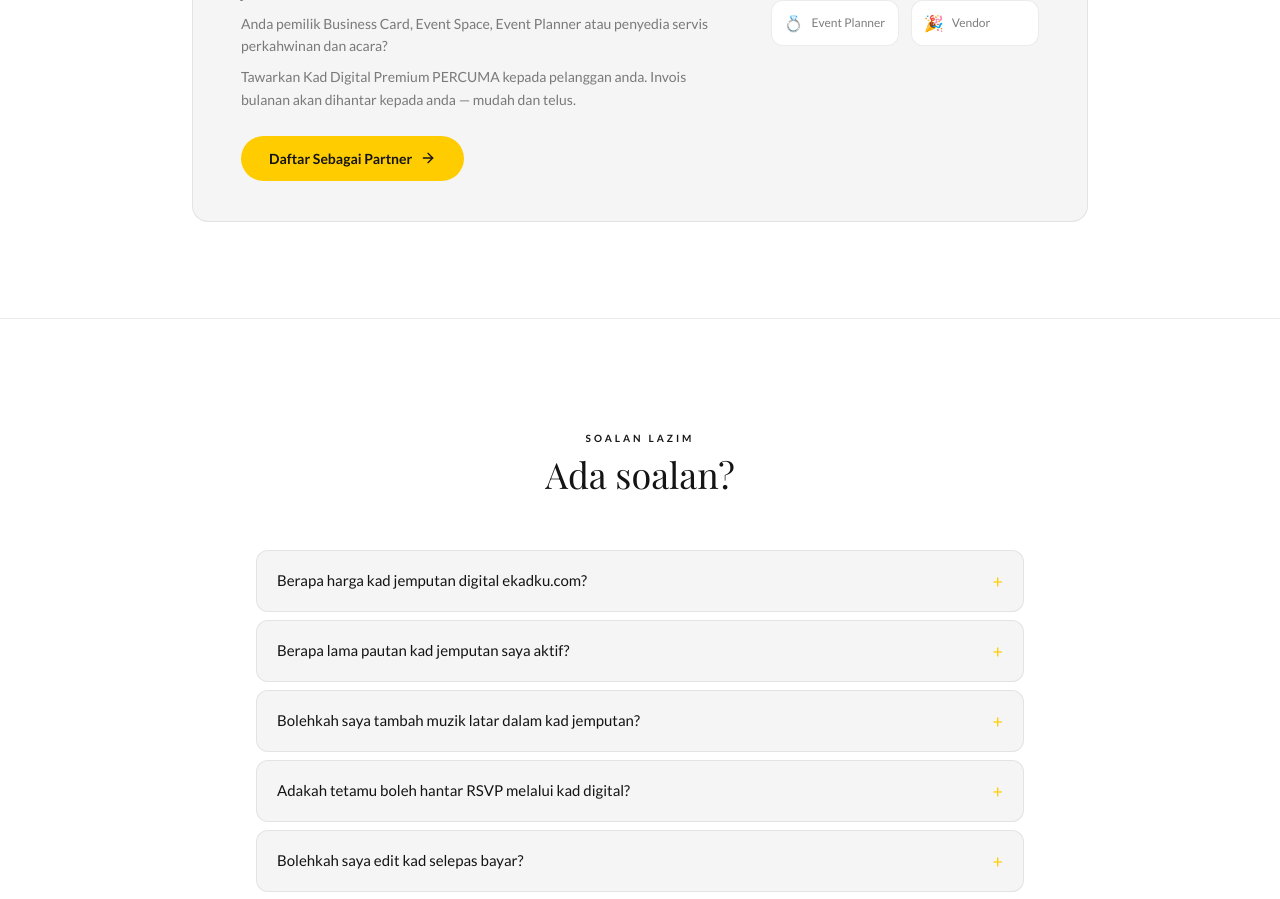
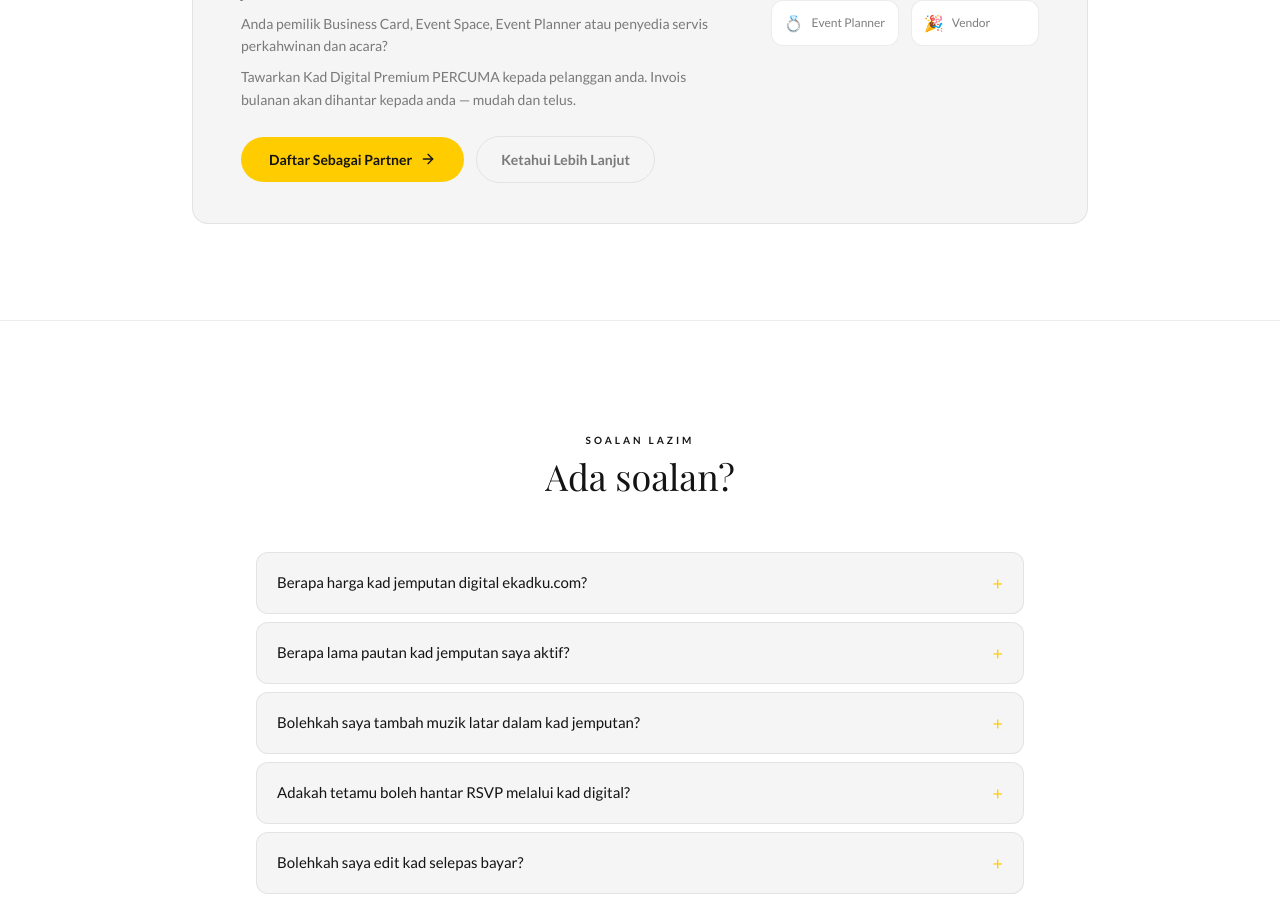
Before and after one commit to rfunnn/ecard, a Next.js app: page / in a window 1280 px wide. Shown: the part 3320-4219 px from the top of the page. Built offline with nearby package versions, Linux system fonts and the light colour scheme; no server answers; the database is empty; a web font is replaced by a local one.

Commit message:
feat: add learn more button in homepage partner section

```diff
--- a/src/app/page.tsx
+++ b/src/app/page.tsx
@@ -357,6 +357,7 @@ export default function HomePage() {
                 <p className="text-[14px] text-[var(--tx-2)] leading-relaxed mb-6">
                   {h.partnerDesc2}
                 </p>
+                <div className="flex items-center gap-3 flex-wrap justify-center lg:justify-start">
                   <Link
                     href="/partner/register"
                     className="inline-flex items-center gap-2 font-bold px-7 py-3 rounded-full transition-all active:scale-95 text-[14px]"
@@ -364,6 +365,13 @@ export default function HomePage() {
                   >
                     {h.partnerCta} <ArrowRight className="w-4 h-4" />
                   </Link>
+                  <Link
+                    href="/partner/panduan"
+                    className="inline-flex items-center gap-2 font-semibold px-6 py-3 rounded-full border border-[var(--bd)] text-[14px] text-[var(--tx-2)] hover:border-[var(--tx-3)] transition-all active:scale-95"
+                  >
+                    {h.partnerLearnMore}
+                  </Link>
+                </div>
               </div>
               <div className="grid grid-cols-2 gap-3 shrink-0 w-full lg:w-auto lg:max-w-xs">
                 {h.partnerTypes.map(({ label, emoji }) => (
--- a/src/lib/i18n.ts
+++ b/src/lib/i18n.ts
@@ -33,6 +33,7 @@ const translations = {
       partnerDesc1: "Anda pemilik Business Card, Event Space, Event Planner atau penyedia servis perkahwinan dan acara?",
       partnerDesc2: "Tawarkan Kad Digital Premium PERCUMA kepada pelanggan anda. Invois bulanan akan dihantar kepada anda — mudah dan telus.",
       partnerCta: "Daftar Sebagai Partner",
+      partnerLearnMore: "Ketahui Lebih Lanjut",
       partnerTypes: [
         { label: "Business Card", emoji: "🖨️" },
         { label: "Event Space",   emoji: "🏛️" },
@@ -294,6 +295,7 @@ const translations = {
       partnerDesc1: "Are you a Business Card provider, Event Space, Event Planner or wedding and events service provider?",
       partnerDesc2: "Offer Premium Digital Cards for FREE to your customers. Get invoiced monthly — simple and transparent.",
       partnerCta: "Register as Partner",
+      partnerLearnMore: "Learn More",
       partnerTypes: [
         { label: "Business Card", emoji: "🖨️" },
         { label: "Event Space",   emoji: "🏛️" },
```
Lines whose indentation alone changed are shown as unchanged.
